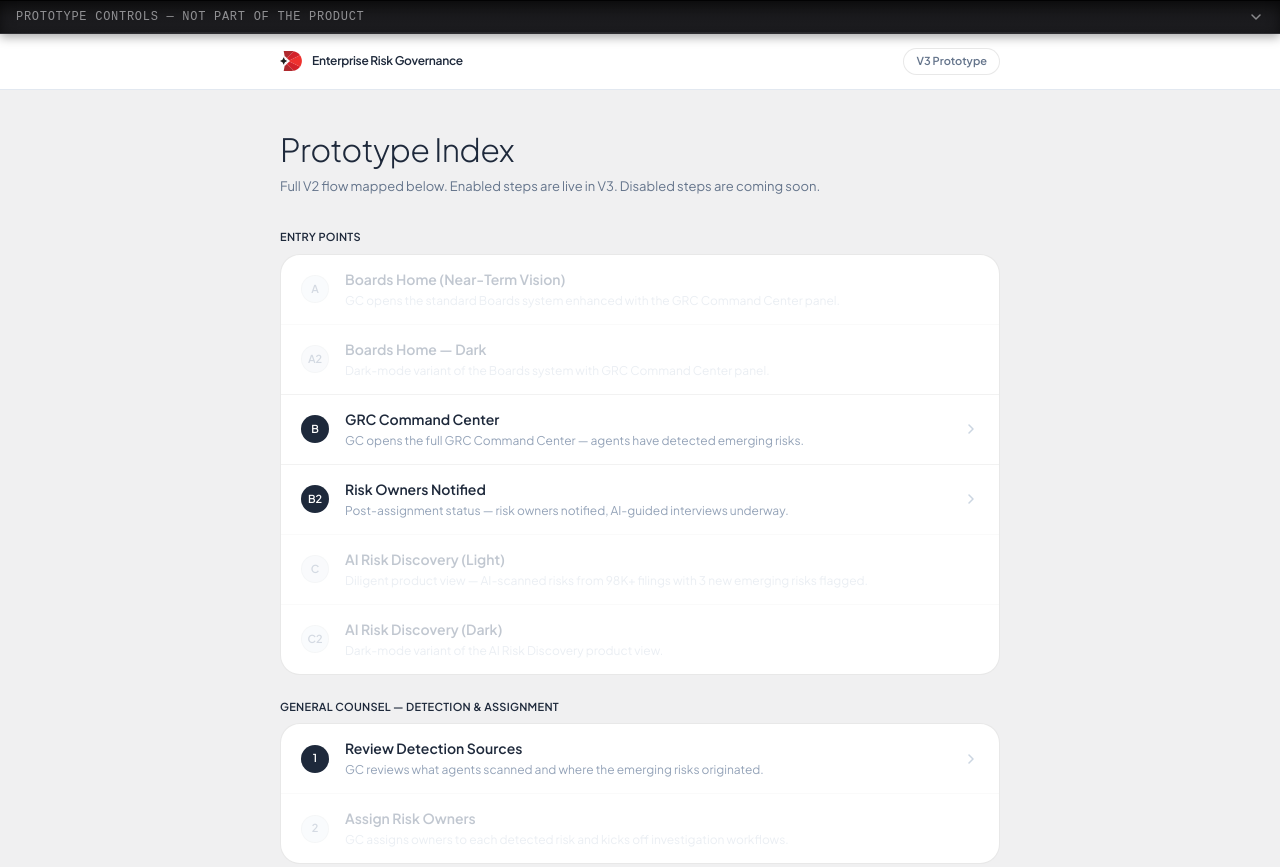
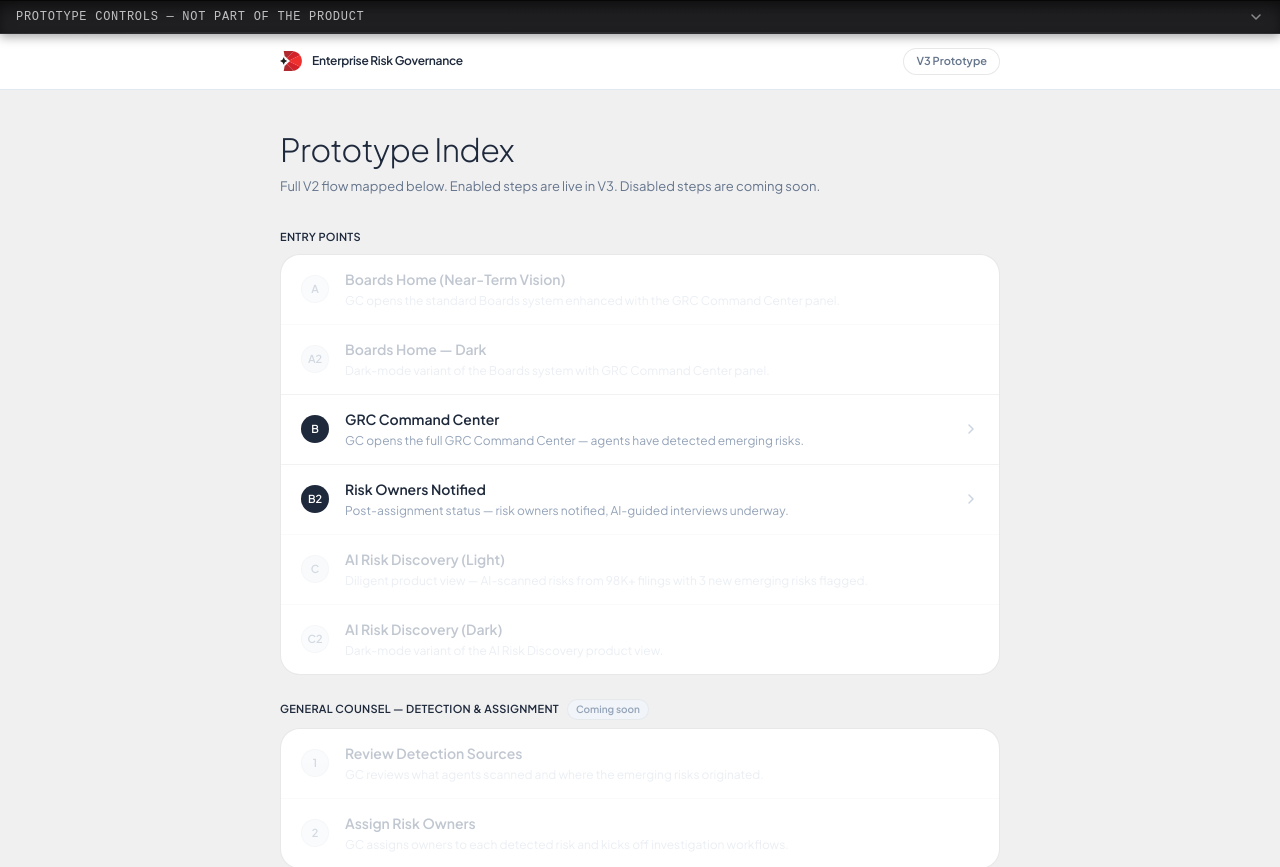
Before and after one commit to vibesharing-prototypes/daniel-erg-v3, a Next.js app: page / in a window 1280 px wide. Shown: the top 867 px of the page. Built offline with nearby package versions, Linux system fonts and the light colour scheme.

Commit message:
Fix step 1 — disable Review Detection Sources (not yet rebuilt in V3)

```diff
--- a/app/page.tsx
+++ b/app/page.tsx
@@ -76,8 +76,8 @@ const sections: Section[] = [
         id: "1",
         title: "Review Detection Sources",
         description: "GC reviews what agents scanned and where the emerging risks originated.",
-        href: "/gc-commandcenter/gc-drafting",
-        enabled: true,
+        href: "/gc-commandcenter/detection-sources",
+        enabled: false,
       },
       {
         id: "2",
```
